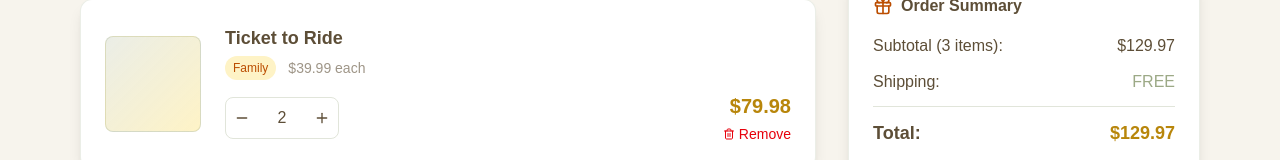
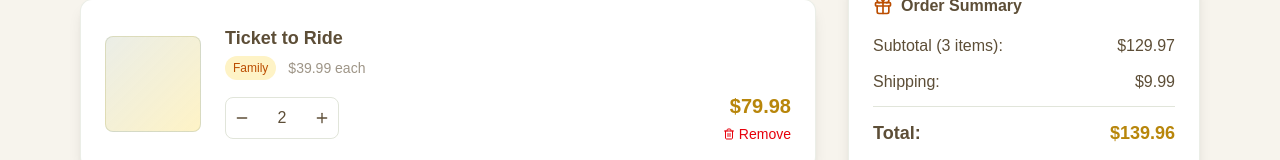
Before and after one commit to givenministryLLC/given-ministry-boardgames, a Next.js app: page /cart in a window 1280 px wide. Shown: the part 381-541 px from the top of the page. Built offline with nearby package versions, Linux system fonts and the light colour scheme.

Commit message:
delete free shipping variable

```diff
--- a/src/app/cart/page.tsx
+++ b/src/app/cart/page.tsx
@@ -51,7 +51,7 @@
     };
 
     const subtotal = cartItems.reduce((sum, item) => sum + (item.price * item.quantity), 0);
-    const shipping = subtotal >= companyConfig.policies.freeShippingThreshold ? 0 : companyConfig.policies.standardShipping;
+    const shipping = companyConfig.policies.standardShipping;
     const total = subtotal + shipping;
 
     const handleCheckout = () => {
@@ -201,19 +201,8 @@
                                 </div>
                                 <div className="flex justify-between text-deep-brown">
                                     <span>Shipping:</span>
-                                    <span>
-                                        {shipping === 0 ? (
-                                            <span className="text-sage-green font-medium">FREE</span>
-                                        ) : (
-                                            `$${shipping.toFixed(2)}`
-                                        )}
-                                    </span>
+                                    <span>${shipping.toFixed(2)}</span>
                                 </div>
-                                {subtotal < companyConfig.policies.freeShippingThreshold && (
-                                    <div className="text-xs text-amber-700 bg-amber-50 p-2 rounded">
-                                        Add ${(companyConfig.policies.freeShippingThreshold - subtotal).toFixed(2)} more for free shipping!
-                                    </div>
-                                )}
                                 <div className="border-t border-sage-green/30 pt-3">
                                     <div className="flex justify-between font-bold text-lg text-deep-brown">
                                         <span>Total:</span>
--- a/src/app/faq/page.tsx
+++ b/src/app/faq/page.tsx
@@ -19,7 +19,7 @@
         id: 1,
         icon: Truck,
         question: "How long does shipping take?",
-        answer: `We typically ship within ${companyConfig.policies.processingTime}. Standard shipping takes ${companyConfig.policies.deliveryTime}. Free shipping on orders over $${companyConfig.policies.freeShippingThreshold}.`
+        answer: `We typically ship within ${companyConfig.policies.processingTime}. Standard shipping takes ${companyConfig.policies.deliveryTime}. Shipping cost is $${companyConfig.policies.standardShipping} for all orders.`
     },
     {
         id: 2,
--- a/src/app/policies/page.tsx
+++ b/src/app/policies/page.tsx
@@ -134,8 +134,7 @@
                         <div className="space-y-2 text-sm text-deep-brown/80">
                             <p>• We ship within the {companyConfig.location.country} only</p>
                             <p>• You'll receive tracking information via email</p>
-                            <p>• Standard shipping is ${companyConfig.policies.standardShipping}</p>
-                            <p>• Free shipping on orders over ${companyConfig.policies.freeShippingThreshold}</p>
+                            <p>• Standard shipping is ${companyConfig.policies.standardShipping} for all orders</p>
                             <p>• We package games carefully to prevent damage</p>
                         </div>
                     </div>
--- a/src/config/company.ts
+++ b/src/config/company.ts
@@ -18,7 +18,6 @@
     policies: {
         returnDays: 30,
         standardShipping: 9.99,
-        freeShippingThreshold: 50,
         processingTime: "1-2 business days",
         deliveryTime: "3-5 business days"
     },
```
